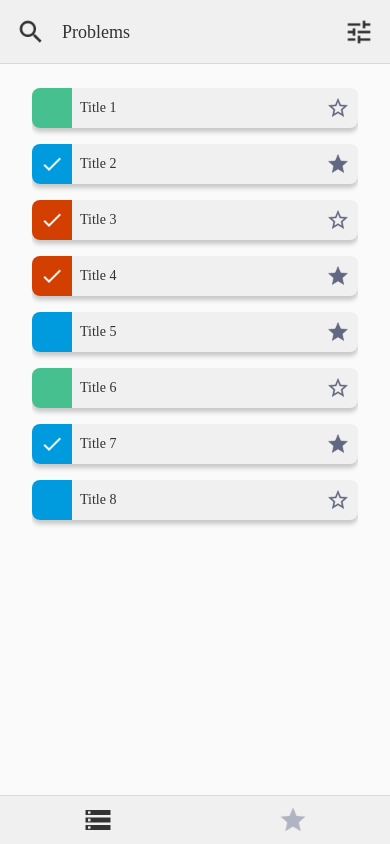
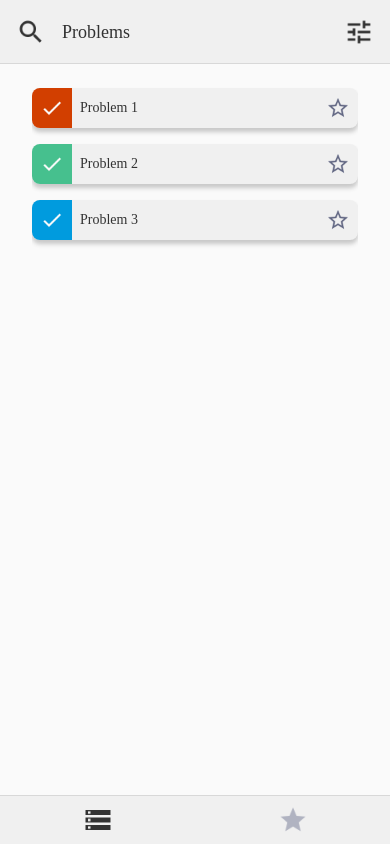
Before and after one commit to RivasCVA/MobileCode, a React Native app in the folder client/: screen / in a window 390 px wide. Built offline with nearby package versions, Linux system fonts and the light colour scheme.

Commit message:
Setup redux store

```diff
--- a/client/App.tsx
+++ b/client/App.tsx
@@ -2,14 +2,20 @@ import React from 'react';
 import { NavigationContainer } from '@react-navigation/native';
 import { SafeAreaProvider } from 'react-native-safe-area-context';
 import { StatusBar } from 'react-native';
+import { Provider } from 'react-redux';
+import { configureStore } from 'store';
 import RootScreen from 'screens/RootScreen';
+
+const store = configureStore();
 
 const App = (): JSX.Element => {
     return (
         <SafeAreaProvider>
             <StatusBar barStyle="dark-content" />
             <NavigationContainer>
-                <RootScreen />
+                <Provider store={store}>
+                    <RootScreen />
+                </Provider>
             </NavigationContainer>
         </SafeAreaProvider>
     );
--- a/client/package.json
+++ b/client/package.json
@@ -19,7 +19,9 @@
     "react-native": "0.66.4",
     "react-native-gesture-handler": "^2.1.1",
     "react-native-safe-area-context": "^3.3.2",
-    "react-native-screens": "^3.10.1"
+    "react-native-screens": "^3.10.1",
+    "react-redux": "^7.2.6",
+    "redux": "^4.1.2"
   },
   "devDependencies": {
     "@babel/core": "^7.12.9",
--- a/client/src/screens/ProblemsScreen/ProblemsScreen.tsx
+++ b/client/src/screens/ProblemsScreen/ProblemsScreen.tsx
@@ -2,25 +2,16 @@ import React, { useLayoutEffect, useMemo, useState } from 'react';
 import { View, StyleSheet, Text } from 'react-native';
 import { useNavigation } from '@react-navigation/native';
 import { StackNavigationProp } from '@react-navigation/stack';
+import { useSelector } from 'react-redux';
 import { RootStackParamList } from 'navigators';
-import ProblemList, { ProblemDataType } from './components/ProblemList';
+import { selectProblems } from 'store/problems/selectors';
+import ProblemList from './components/ProblemList';
 import MultiValuePicker, { PickerValuesType } from 'components/MultiValuePicker';
 import HeaderSearchBar from 'components/HeaderSearchBar';
 import Colors from 'util/colors';
 import IconButton from 'components/IconButton';
 import { titleCase } from 'util/strings';
 import Fonts from 'util/fonts';
-
-const data: ProblemDataType[] = [
-    { title: 'Title 1', difficulty: 'easy', completed: false, favorited: false },
-    { title: 'Title 2', difficulty: 'medium', completed: true, favorited: true },
-    { title: 'Title 3', difficulty: 'hard', completed: true, favorited: false },
-    { title: 'Title 4', difficulty: 'hard', completed: true, favorited: true },
-    { title: 'Title 5', difficulty: 'medium', completed: false, favorited: true },
-    { title: 'Title 6', difficulty: 'easy', completed: false, favorited: false },
-    { title: 'Title 7', difficulty: 'medium', completed: true, favorited: true },
-    { title: 'Title 8', difficulty: 'medium', completed: false, favorited: false },
-];
 
 const ProblemsScreen = (): JSX.Element => {
     const navigation = useNavigation<StackNavigationProp<RootStackParamList>>();
@@ -41,6 +32,7 @@ const ProblemsScreen = (): JSX.Element => {
             color: Colors.Red,
         },
     });
+    const problems = useSelector(selectProblems);
 
     useLayoutEffect(() => {
         navigation.setOptions({
@@ -75,17 +67,17 @@ const ProblemsScreen = (): JSX.Element => {
     };
 
     const handleProblemListPress = (index: number) => {
-        navigation.navigate('Editor', { title: data[index].title });
+        navigation.navigate('Editor', { title: problems[index].name });
     };
 
-    const filteredData = useMemo(() => {
+    const filteredProblems = useMemo(() => {
         if (searchValue) {
-            return data.filter((value) =>
-                value.title.toLocaleLowerCase().includes(searchValue.toLowerCase())
+            return problems.filter((problem) =>
+                problem.name.toLocaleLowerCase().includes(searchValue.toLowerCase())
             );
         }
-        return data.filter((value) => filterValues[titleCase(value.difficulty)].selected);
-    }, [filterValues, searchValue]);
+        return problems.filter((problem) => filterValues[titleCase(problem.difficulty)].selected);
+    }, [filterValues, problems, searchValue]);
 
     return (
         <View style={styles.container}>
@@ -107,10 +99,10 @@ const ProblemsScreen = (): JSX.Element => {
                 />
             )}
             <View style={styles.list}>
-                {filteredData.length === 0 ? (
+                {filteredProblems.length === 0 ? (
                     <Text style={styles.noMatch}>Oops! No problems match criteria.</Text>
                 ) : (
-                    <ProblemList data={filteredData} onPress={handleProblemListPress} />
+                    <ProblemList data={filteredProblems} onPress={handleProblemListPress} />
                 )}
             </View>
         </View>
--- a/client/src/screens/ProblemsScreen/components/ProblemList/ProblemList.tsx
+++ b/client/src/screens/ProblemsScreen/components/ProblemList/ProblemList.tsx
@@ -1,20 +1,13 @@
 import React from 'react';
 import { View, FlatList, StyleSheet } from 'react-native';
-import Difficulties from 'util/difficulties';
 import ProblemItem from '../ProblemItem';
-
-export interface ProblemDataType {
-    title: string;
-    difficulty: Difficulties;
-    completed: boolean;
-    favorited: boolean;
-}
+import { Problem } from 'store/problems/types';
 
 interface Props {
     /**
      * List of data for the problems to render.
      */
-    data: ProblemDataType[];
+    data: Problem[];
 
     /**
      * On problem press handler.
@@ -40,10 +33,10 @@ const ProblemList = (props: Props): JSX.Element => {
                     return (
                         <View style={styles.separate}>
                             <ProblemItem
-                                title={item.title}
+                                title={item.name}
                                 difficulty={item.difficulty}
-                                completed={item.completed}
-                                favorited={item.favorited}
+                                completed={true}
+                                favorited={false}
                                 onPress={() => handlePress(index)}
                             />
                         </View>
--- a/client/src/screens/ProblemsScreen/components/ProblemList/index.ts
+++ b/client/src/screens/ProblemsScreen/components/ProblemList/index.ts
@@ -1 +1 @@
-export { default, type ProblemDataType } from './ProblemList';
+export { default } from './ProblemList';
--- /dev/null
+++ b/client/src/store/index.ts
@@ -0,0 +1,15 @@
+import { combineReducers, createStore, Store } from 'redux';
+import { Problem } from './problems/types';
+import problemsReducer from './problems/reducer';
+
+export interface RootState {
+    problems: Problem[];
+}
+
+const rootReducer = combineReducers<RootState>({
+    problems: problemsReducer,
+});
+
+export const configureStore = (): Store => {
+    return createStore(rootReducer);
+};
--- /dev/null
+++ b/client/src/store/problems/actions.ts
@@ -0,0 +1,6 @@
+import { Problem, ProblemActionTypes } from './types';
+
+export const setProblems = (problems: Problem[]): ProblemActionTypes => ({
+    type: 'SET_PROBLEMS',
+    payload: problems,
+});
--- /dev/null
+++ b/client/src/store/problems/reducer.ts
@@ -0,0 +1,39 @@
+import { Problem, ProblemActionTypes } from './types';
+
+const initialState: Problem[] = [
+    {
+        _id: 'id-1',
+        name: 'Problem 1',
+        directory: 'probelem-1',
+        description: 'Problem one description.',
+        difficulty: 'hard',
+        category: 'bst',
+    },
+    {
+        _id: 'id-2',
+        name: 'Problem 2',
+        directory: 'problem-2',
+        description: 'Problem two description.',
+        difficulty: 'easy',
+        category: 'graphs',
+    },
+    {
+        _id: 'id-3',
+        name: 'Problem 3',
+        directory: 'problem-3',
+        description: 'Problem three description.',
+        difficulty: 'medium',
+        category: 'stacks',
+    },
+];
+
+const problemsReducer = (state = initialState, action: ProblemActionTypes): Problem[] => {
+    switch (action.type) {
+        case 'SET_PROBLEMS':
+            return [...action.payload];
+        default:
+            return state;
+    }
+};
+
+export default problemsReducer;
--- /dev/null
+++ b/client/src/store/problems/selectors.ts
@@ -0,0 +1,6 @@
+import { RootState } from 'store';
+import { Problem } from './types';
+
+export const selectProblems = (state: RootState): Problem[] => {
+    return state.problems;
+};
--- /dev/null
+++ b/client/src/store/problems/types.ts
@@ -0,0 +1,20 @@
+import Difficulties from 'util/difficulties';
+import Categories from 'util/categories';
+
+const SET_PROBLEMS = 'SET_PROBLEMS';
+
+export interface Problem {
+    _id: string;
+    name: string;
+    directory: string;
+    description: string;
+    difficulty: Difficulties;
+    category: Categories;
+}
+
+interface SetProblemsAction {
+    type: typeof SET_PROBLEMS;
+    payload: Problem[];
+}
+
+export type ProblemActionTypes = SetProblemsAction;
--- /dev/null
+++ b/client/src/util/categories.ts
@@ -0,0 +1,3 @@
+type Categories = 'arrays' | 'strings' | 'sorting' | 'stacks' | 'bst' | 'graphs' | 'dp';
+
+export default Categories;
```
Also changed, not shown: 1 other file (tests, documents, lock files or other folders).
